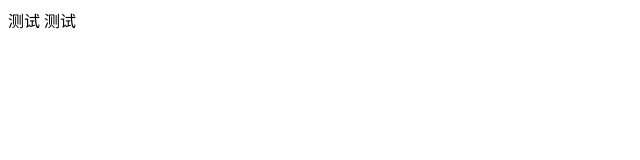
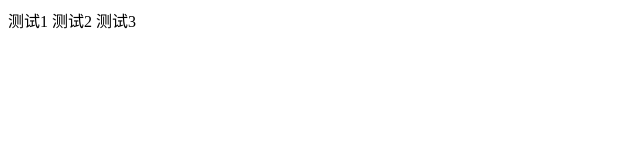
Before and after one commit to liaoshanwu/testDemo, a plain HTML site: page index.html in a window 1280 px wide. Shown: the full height of the page, 0-640 px from the left. Drawn offline with Linux system fonts and the light colour scheme.

Commit message:
这是第三次提交，修改了index.html

```diff
--- a/index.html
+++ b/index.html
@@ -1,10 +1,13 @@
 <html>
     <p1>
-        测试
+        测试1
     </p1>
 
     <p1>
-        测试
+        测试2
     </p1>
 
+    <p1>
+        测试3
+    </p1>
 </html>
```
